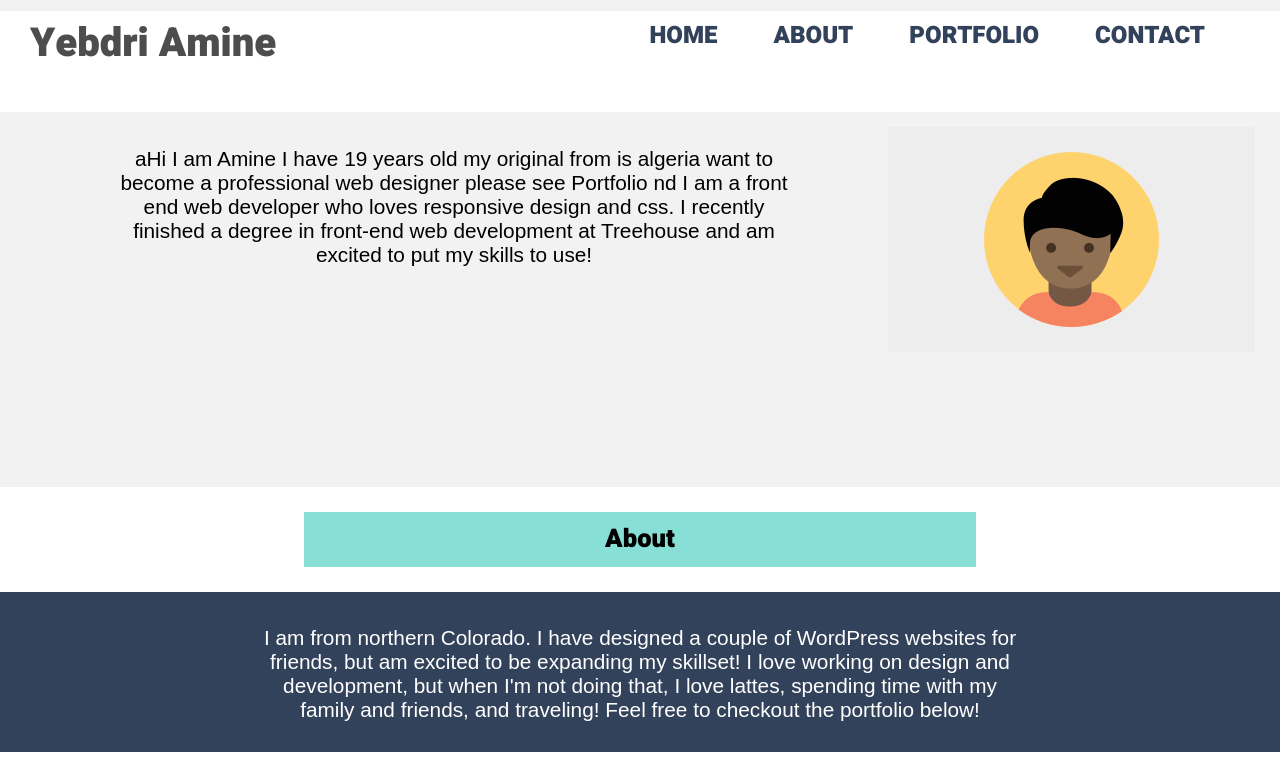
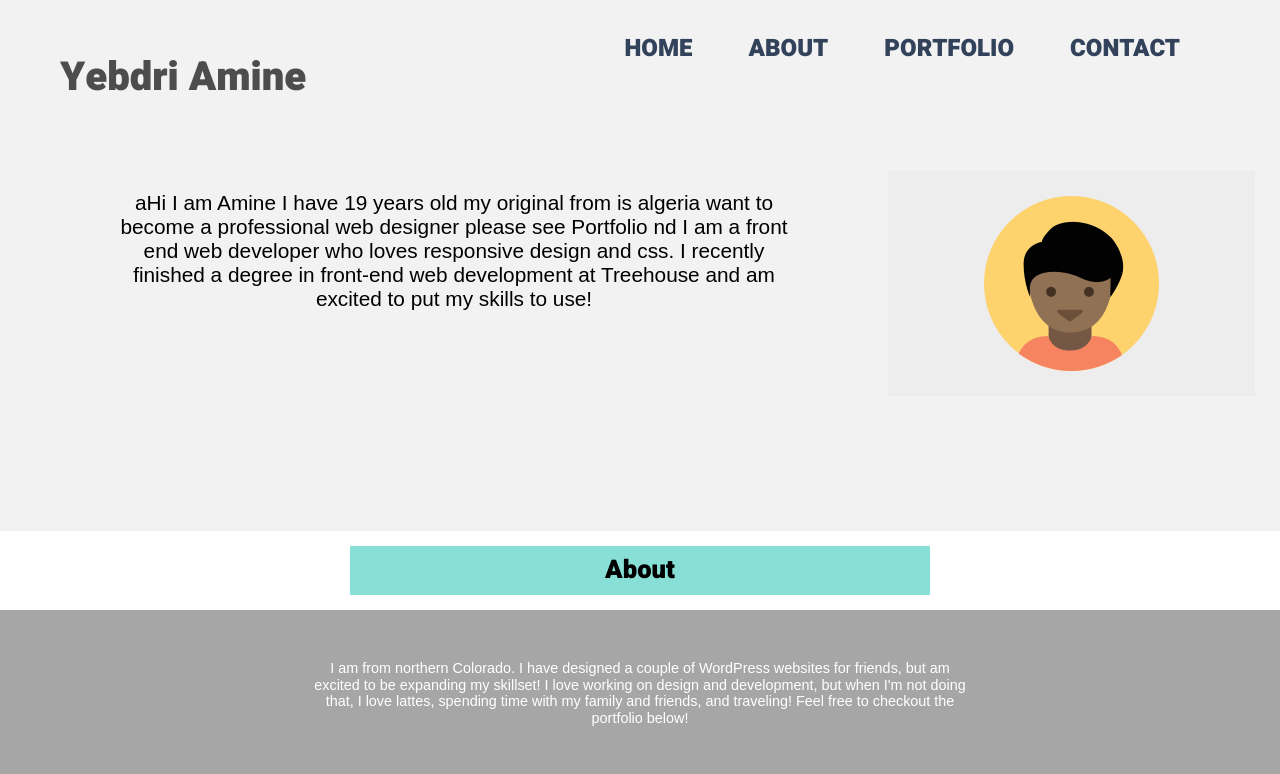
Before and after one commit to Ybamine/Project2, a plain HTML site: page index.html in a window 1280 px wide. Shown: the top 774 px of the page. Drawn offline with Linux system fonts and the light colour scheme.

Commit message:
Update styles.css

```diff
--- a/css/styles.css
+++ b/css/styles.css
@@ -4,8 +4,8 @@
 
 /* Web Fonts */
 @font-face {
-  font-family: 'Oswald';
-  src: url("https://fonts.googleapis.com/css?family=Oswald");
+  font-family: 'BerkshireSwash';
+  src: url("https://fonts.googleapis.com/css?family=Berkshire+Swash");
 }
 
 /*Base styles*/
@@ -28,7 +28,7 @@ body {
 h1 {
   font-size: 3.5em;
   font-family: 'Heebo', sans-serif;
-  margin: 9px;
+  margin: 0;
 }
 
 h2 {
@@ -63,7 +63,7 @@ a:visited {
 }
 
 a:hover {
-  color: #87DFD6; /*on hover*/
+  color: #ffbf80; /*on hover*/
   text-decoration: none;
 }
 
@@ -130,7 +130,7 @@ footer {
   background-color: #f2f2f2;
   justify-content: space-around;
   margin: 0 auto;
-  padding: 28px -16px;
+  padding: 40px 15px;
   width: 100%;
   clear: both;
 }
@@ -141,7 +141,7 @@ footer {
 }
 
 .contact-title {
-  color: #87DFD6;
+  color: #ffc34d;
 }
 
 .contact-paragraph {
@@ -309,7 +309,7 @@ footer {
 @media (min-width: 1000px) {
   .about-title,
   .portfolio-title {
-    background-color: #2d3e92;
+    background-color: #ffdd99;
     margin: 15px 400px 15px;
     padding: 10px;
   }
@@ -321,27 +321,18 @@ footer {
   }
 }
 
-@media (min-width: 954px) {
+@media (min-width: 1024px) {
 
   .student-name,
   .main-header,
   .main-nav li {
     display: inline-block;
-    background-color: #ffffff;
-    margin-top: 11;
-    }
-
-    h1{
-        font-size: 21px;
-        text-align: left;
-        margin-top: 14px;
+    background-color: #f2f2f2;
     }
 
   .student-name {
-
     float: left;
-    margin-left: 20px;
-    margin-top: 0;
+    margin-left: 25px;
   }
 
   .main-nav {
@@ -384,12 +375,11 @@ footer {
 
   .portfolio-photo {
     margin-top: 10px;
-   -webkit-border-radius: 4px 44px;
-border-radius: 4px 44px;
+    border-radius: 4px 44px;
   }
 
   .main-header {
-    padding: -13px;
+    padding: 25px;
   }
 
   .top-nav {
@@ -412,9 +402,9 @@ border-radius: 4px 44px;
     }
 
     .about-section {
-      padding: 34px 244px 15px;
-      background-color: #33425B;
-      font-size: -0.1em;
+      padding: 50px 300px 50px;
+      background-color: #a6a6a6;
+      font-size: .9em;
       color: #fff;
     }
 
@@ -435,7 +425,7 @@ border-radius: 4px 44px;
   @media (min-width: 1080px) {
       .about-title,
       .portfolio-title {
-        background-color: #2a4fa2;
+        background-color: #ffdd99;
         margin: 15px 350px 15px;
         padding: 10px;
       }
@@ -446,8 +436,8 @@ border-radius: 4px 44px;
       .about-title,
       .portfolio-title {
         background-color: #87DFD6;
-        margin: 25px 304px 25px;
-        padding: 13px;
+        margin: 15px 350px 15px;
+        padding: 10px;
       }
 
   }
@@ -456,9 +446,8 @@ border-radius: 4px 44px;
     @media (min-width: 1400px) {
       .about-title,
       .portfolio-title {
-        background-color: #e4e0d6;
-        margin: 14px 420px -3px;
+        background-color: #ffdd99;
+        margin: 15px 600px 15px;
         padding: 10px;
       }
     }
-    .nav li {
```
